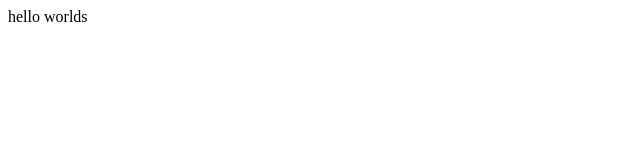
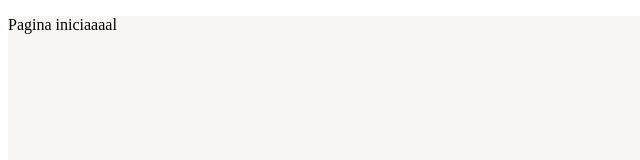
Before and after one commit to gabriellanna/obraSystemsApp, a React (Create React App) app: page / in a window 1280 px wide. Shown: the top 160 px of the page, without its empty margins (0-640 px from the left). Built offline with nearby package versions, Linux system fonts and the light colour scheme.

Commit message:
feat: Adicionado tema escuro e troca de tema

```diff
--- a/package.json
+++ b/package.json
@@ -9,8 +9,14 @@
     "eject": "react-scripts eject"
   },
   "dependencies": {
+    "@emotion/react": "^11.11.3",
+    "@emotion/styled": "^11.11.0",
+    "@fontsource/roboto": "^5.0.8",
+    "@mui/icons-material": "^5.15.9",
+    "@mui/material": "^5.15.9",
     "react": "^18.2.0",
     "react-dom": "^18.2.0",
+    "react-router-dom": "^6.22.0",
     "react-scripts": "5.0.1"
   },
   "devDependencies": {
--- a/public/index.html
+++ b/public/index.html
@@ -14,6 +14,17 @@
     <link rel="manifest" href="%PUBLIC_URL%/manifest.json" />
 
     <title>Cadastros</title>
+
+    <link rel="preconnect" href="https://fonts.googleapis.com" />
+    <link rel="preconnect" href="https://fonts.gstatic.com" crossorigin />
+    <link
+      rel="stylesheet"
+      href="https://fonts.googleapis.com/css2?family=Roboto:wght@300;400;500;700&display=swap"
+    />
+    <link
+      rel="stylesheet"
+      href="https://fonts.googleapis.com/icon?family=Material+Icons"
+    />
   </head>
   <body>
     <noscript>Você precisa de javascript para rodar a aplicação.</noscript>
--- a/src/App.tsx
+++ b/src/App.tsx
@@ -1,9 +1,14 @@
+import { BrowserRouter } from "react-router-dom";
+import { AppRouters } from "./routes";
+import { AppThemeProvider } from "./shared/contexts/ThemeContext";
 
 export const App = () => {
   return (
-    <div className="App">
-      hello worlds
-    </div>
+    <AppThemeProvider>
+      <BrowserRouter>
+        <AppRouters />
+      </BrowserRouter>
+    </AppThemeProvider>
   );
 }
 
--- a/src/routes/index.tsx
+++ b/src/routes/index.tsx
@@ -1 +1,15 @@
-export { };
+import { Button } from "@mui/material";
+import { Routes, Route } from "react-router-dom";
+import { useAppThemeContext } from "../shared/contexts/ThemeContext";
+
+export const AppRouters = () => {
+
+    const { toggleTheme } = useAppThemeContext();
+
+    return(
+        <Routes>
+            <Route path="/pagina-inicial" element={<Button variant="contained" color="primary" onClick={toggleTheme}>Toggle Theme</Button>} />
+            <Route path="*" element={<p>Pagina iniciaaaal</p>} />
+        </Routes>
+    );
+};
--- /dev/null
+++ b/src/shared/contexts/ThemeContext.tsx
@@ -0,0 +1,45 @@
+import { DarkTheme, LightTheme } from "../themes";
+import { ThemeProvider } from "@emotion/react";
+import { ReactNode, useCallback, useContext, useMemo, useState, createContext } from "react";
+import { Box } from "@mui/material";
+
+interface IThemeContextData {
+    themeName: 'light' | 'dark';
+    toggleTheme: () => void;
+}
+
+const ThemeContext = createContext({} as IThemeContextData);
+
+
+export const useAppThemeContext = () => {
+    return useContext(ThemeContext);
+}
+
+
+interface IAppThemeProviderProps {
+    children: ReactNode
+}
+
+export const AppThemeProvider: React.FC<IAppThemeProviderProps> = ({ children }) => {
+    const [themeName, setThemeName] = useState<'light' | 'dark'>('light');
+
+    const toggleTheme = useCallback(() => {
+        setThemeName(oldThemeName => oldThemeName === 'light' ? 'dark' : 'light');
+    }, []);
+
+    const theme = useMemo(() => {
+        if (themeName === 'light') return LightTheme;
+
+        return DarkTheme;
+    }, [themeName]);
+
+    return (
+        <ThemeContext.Provider value={{ themeName, toggleTheme }}>
+            <ThemeProvider theme={theme}>
+                <Box width="100vw" height="100vh" bgcolor={theme.palette.background.default}>
+                    {children}
+                </Box>
+            </ThemeProvider>
+        </ThemeContext.Provider>
+    );
+}
--- /dev/null
+++ b/src/shared/themes/Dark.ts
@@ -0,0 +1,25 @@
+import { createTheme } from "@mui/material";
+import { cyan, yellow } from "@mui/material/colors";
+
+export const DarkTheme = createTheme({
+    palette: {
+        primary: {
+            main: yellow[700],
+            dark: yellow[800],
+            light: yellow[500],
+            contrastText: '#ffffff',
+        },
+
+        secondary: {
+            main: cyan[500],
+            dark: cyan[400],
+            light: cyan[300],
+            contrastText: '#ffffff',
+        },
+
+        background: {
+            paper: '#303134',
+            default: '#202124'
+        }
+    }
+});
--- /dev/null
+++ b/src/shared/themes/Light.ts
@@ -0,0 +1,25 @@
+import { createTheme } from "@mui/material";
+import { cyan, yellow } from "@mui/material/colors";
+
+export const LightTheme = createTheme({
+    palette: {
+        primary: {
+            main: yellow[700],
+            dark: yellow[800],
+            light: yellow[500],
+            contrastText: '#ffffff',
+        },
+
+        secondary: {
+            main: cyan[500],
+            dark: cyan[400],
+            light: cyan[300],
+            contrastText: '#ffffff',
+        },
+
+        background: {
+            paper: '#ffffff',
+            default: '#f7f6f3'
+        }
+    }
+});
--- a/src/shared/themes/index.ts
+++ b/src/shared/themes/index.ts
@@ -1 +1,2 @@
-export { };
+export * from './Light'
+export * from './Dark'
```
Also changed, not shown: 1 other file (tests, documents, lock files or other folders).
